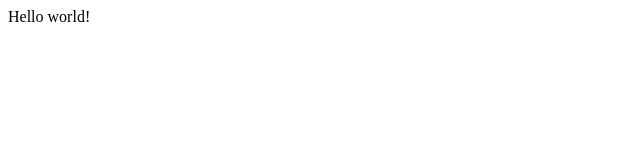
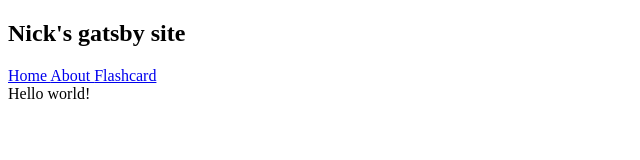
Before and after one commit to nickleon07/gatsby-starter-hello-world-1, a Gatsby site: page / in a window 1280 px wide. Shown: the whole page, without its empty margins (0-640 px from the left). Built offline with nearby package versions, Linux system fonts and the light colour scheme; Gatsby itself is replaced by a stand-in of ours.

Commit message:
random commit

```diff
--- /dev/null
+++ b/src/pages/components/Navbar.js
@@ -0,0 +1,19 @@
+import React from 'react';
+import { Link } from 'gatsby';
+
+let Nav = () => {
+  return (
+    <nav>
+      <h1>Nick's gatsby site</h1>
+      <div className="links">
+        <Link to="/">Home </Link>
+
+        <Link to="/about">About </Link>
+
+        <Link to="/projects/flashcard">Flashcard </Link>
+      </div>
+    </nav>
+  )
+}
+
+export default Nav;
--- a/src/pages/index.js
+++ b/src/pages/index.js
@@ -1,5 +1,11 @@
 import React from "react"
+import Nav from "./components/Navbar.js"
 
 export default function Home() {
-  return <div>Hello world!</div>
-}
+  return (
+  <div>
+  <Nav />
+  <div>Hello world!</div>
+  </div>
+  );
+};
```
Also changed, not shown: src/pages/about.js (added, +12 -0 lines), src/pages/projects/flashcard.js (added, +9 -0 lines), 2 other files.
